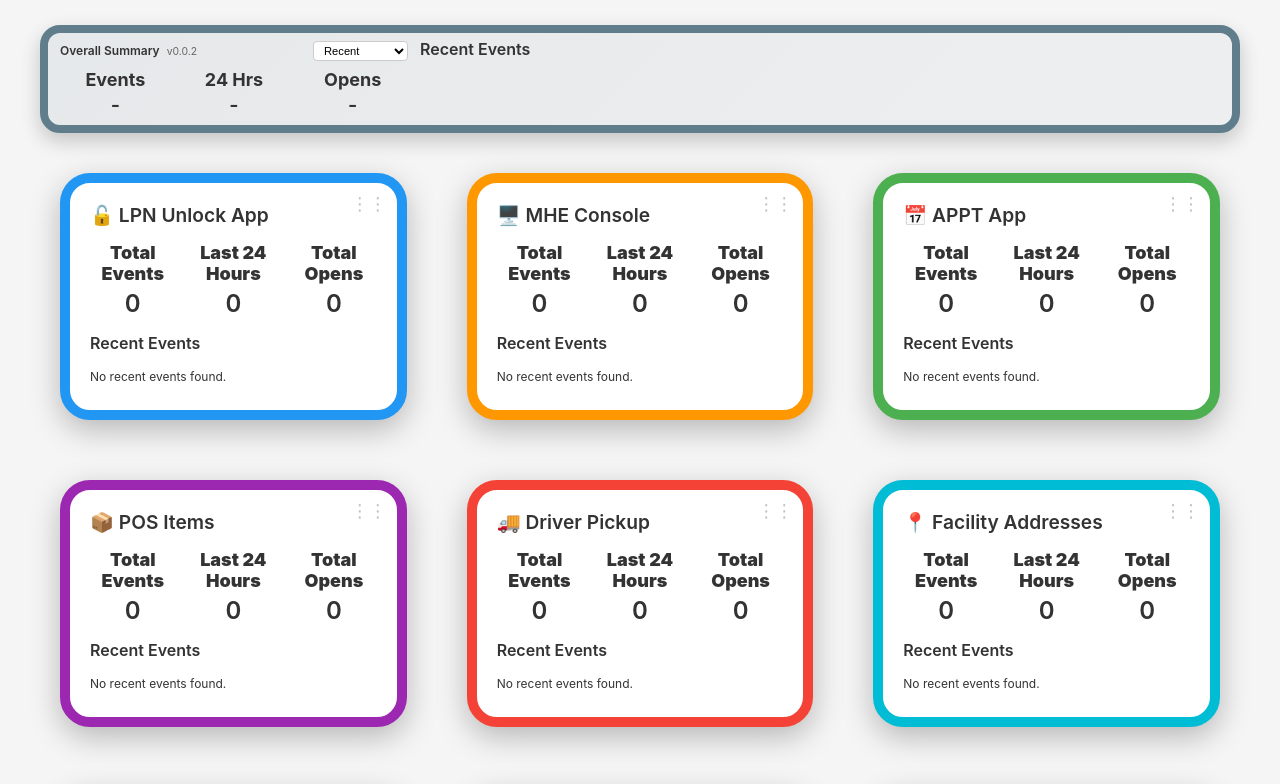
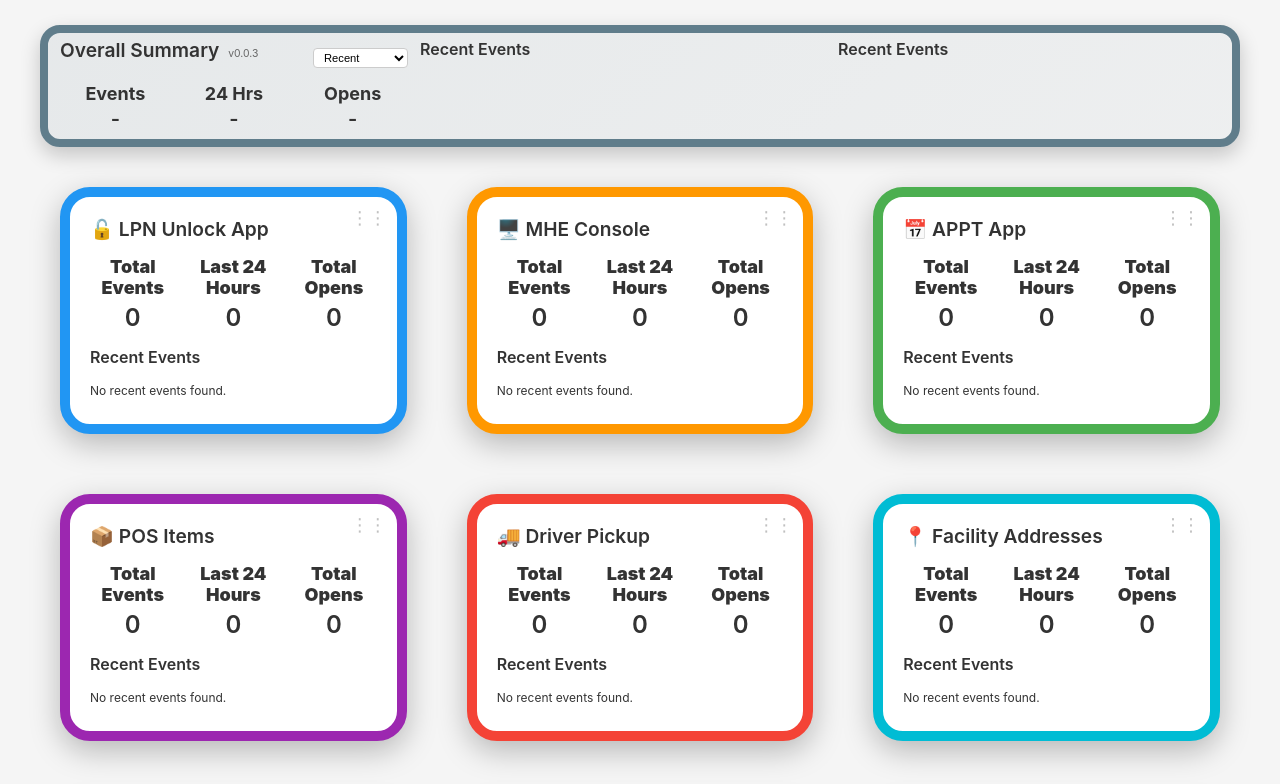
Before and after one commit to sidmsmith/manhattan-app-usage-dashboard, a website: page index.html in a window 1280 px wide. Shown: the top 784 px of the page. Drawn offline with nearby package versions, Linux system fonts and the light colour scheme; no server answers.

Commit message:
v0.0.3: Update header card styles to match app cards, reverse event format (App bold || Event)

```diff
--- a/app.js
+++ b/app.js
@@ -1,5 +1,5 @@
 // Dashboard Version - Update this with each push to main
-const DASHBOARD_VERSION = '0.0.2';
+const DASHBOARD_VERSION = '0.0.3';
 
 // Configuration
 // For Vercel: environment variables are available via process.env
@@ -277,7 +277,7 @@ function renderRecentEvents(events) {
   });
 }
 
-// Create event item element
+// Create event item element (for header card - reversed format: App bold, then Event)
 function createEventItem(event) {
   const div = document.createElement('div');
   div.className = 'event-item';
@@ -290,7 +290,8 @@ function createEventItem(event) {
   const eventName = event.event_name.replace(/_/g, ' ').replace(/\b\w/g, l => l.toUpperCase());
   const org = event.org || 'N/A';
 
-  div.innerHTML = `• <strong>${eventName}</strong> (${appShort}) — ${mmdd} ${time} — ${org}`;
+  // Header card format: App (bold) || Event
+  div.innerHTML = `• <strong>${appShort}</strong> — ${eventName} — ${mmdd} ${time} — ${org}`;
   return div;
 }
 
--- a/index.html
+++ b/index.html
@@ -3,7 +3,7 @@
 <head>
   <meta charset="UTF-8">
   <meta name="viewport" content="width=device-width, initial-scale=1.0">
-  <title>Manhattan App Usage Dashboard v0.0.2</title>
+  <title>Manhattan App Usage Dashboard v0.0.3</title>
   <link rel="stylesheet" href="styles.css">
   <script src="https://cdn.jsdelivr.net/npm/sortablejs@1.15.0/Sortable.min.js"></script>
 </head>
@@ -14,7 +14,7 @@
       <div class="header-content">
         <div class="summary-column">
           <div class="summary-header">
-            <h2>Overall Summary <span class="version-badge">v0.0.2</span></h2>
+            <h2>Overall Summary <span class="version-badge">v0.0.3</span></h2>
             <select id="sortOrder" class="sort-dropdown">
               <option value="recent">Recent</option>
               <option value="24h">24H</option>
@@ -44,6 +44,7 @@
           <div class="events-list" id="recent-events-col1"></div>
         </div>
         <div class="recent-events-column">
+          <h2>Recent Events</h2>
           <div class="events-list scrollable" id="recent-events-col2"></div>
         </div>
       </div>
--- a/styles.css
+++ b/styles.css
@@ -48,9 +48,9 @@ body {
 }
 
 .summary-header h2 {
-  font-size: 0.75rem;
+  font-size: 1.2rem;
   font-weight: 600;
-  margin: 0;
+  margin: 0 0 15px 0;
   line-height: 1.0;
   white-space: nowrap;
 }
@@ -108,9 +108,9 @@ body {
 }
 
 .recent-events-column h2 {
-  font-size: 1.0rem;
+  font-size: 1rem;
   font-weight: 600;
-  margin: 0 0 4px 0;
+  margin: 0 0 10px 0;
   line-height: 1.0;
 }
 
```
Also changed, not shown: 3 other files.
